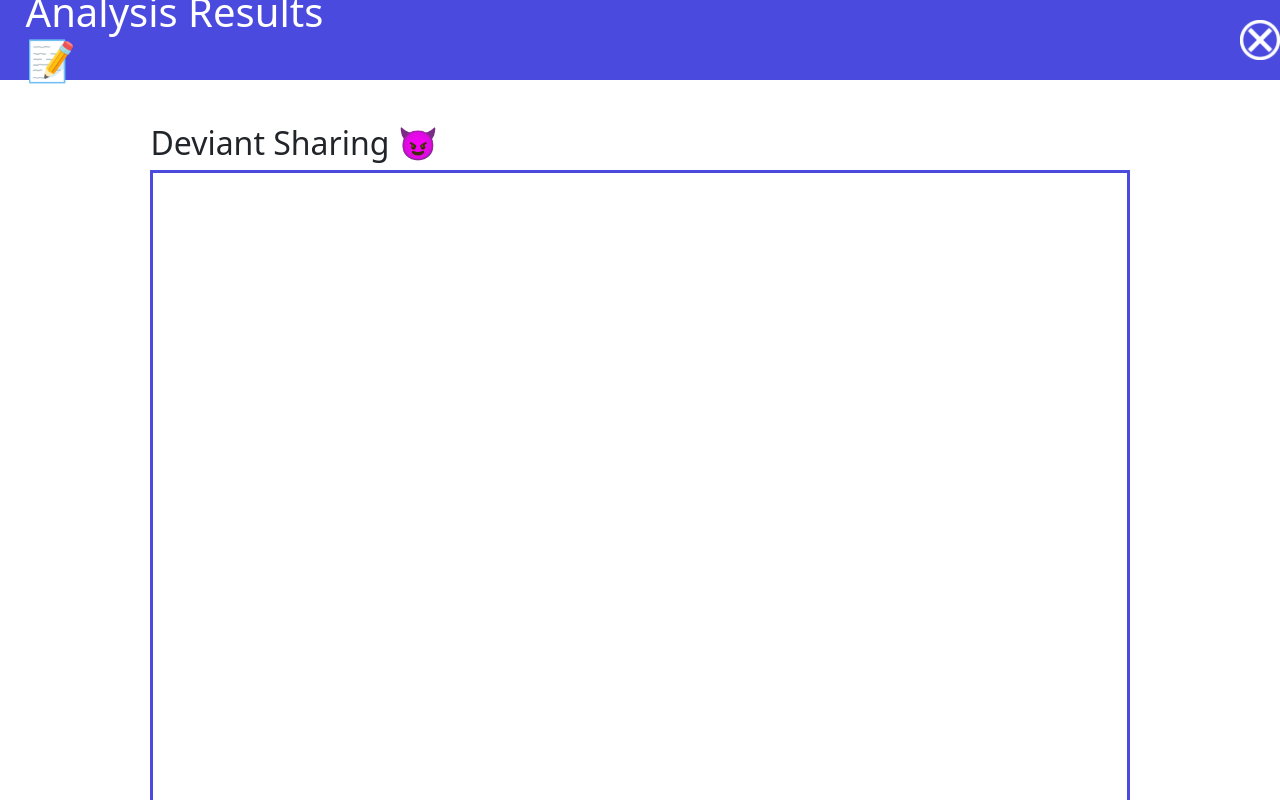
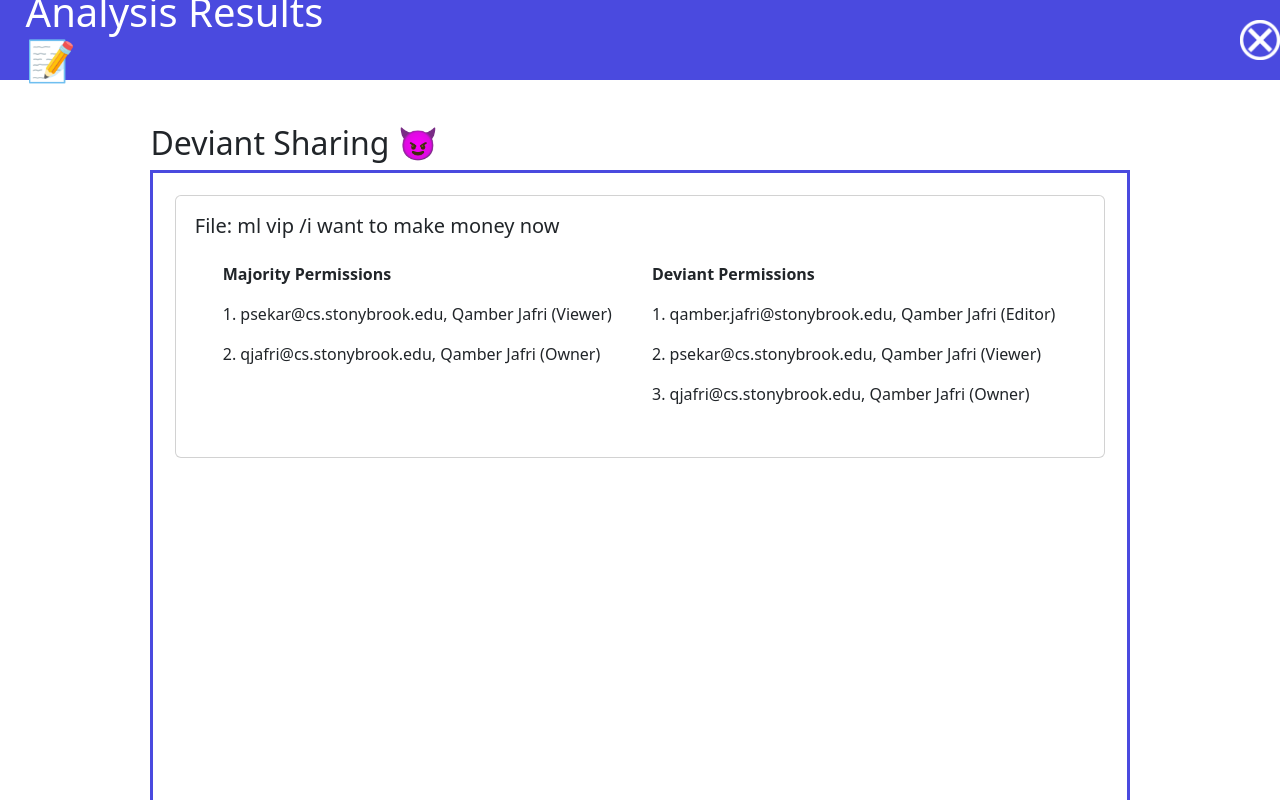
Before and after one commit to mifukuda/Google-Drive-Sharing-Manager, a React (Create React App) app in the folder client/: page /analyze in a window 1280 px wide. Shown: the top 800 px of the page. Built offline with nearby package versions, Linux system fonts and the light colour scheme.

Commit message:
Analyze Sharing Screen with dummy data

```diff
--- a/client/src/App.css
+++ b/client/src/App.css
@@ -159,6 +159,7 @@ h2.sidebarlogo {
   height: 800px;
   border: 3px solid rgb(74, 74, 223);
   overflow-y: scroll;
+  padding: 2%;
 }
 
 .sharingdifferenceslist {
@@ -168,6 +169,7 @@ h2.sidebarlogo {
   height: 800px;
   border: 3px solid rgb(74, 74, 223);
   overflow-y: scroll;
+  padding: 2%;
 }
 
 .exitbutton {
--- a/client/src/components/DeviantSharingCard.js
+++ b/client/src/components/DeviantSharingCard.js
@@ -0,0 +1,22 @@
+import React from "react";
+import {Card, Container, Row, Col} from "react-bootstrap";
+
+export default function SharingDifferencesCard(props) {
+    const roles = ["Viewer", "Commenter", "Editor", "Owner"];
+    let {majorityPermissions, deviantFile} = props
+    let deviantPermissions = deviantFile.permissions.map((element, index) => <p>{index + 1}. {element.granted_to.email}, {element.granted_to.display_name} ({roles[element.role]})</p>);
+    deviantPermissions.unshift(<p><b>Deviant Permissions</b></p>);
+    return (
+        <Card style={{padding:"2%"}}>
+            <Card.Title>File: {deviantFile.source}/{deviantFile.name}</Card.Title>
+            <Card.Body>
+                <Container>
+                    <Row>
+                        <Col>{majorityPermissions}</Col>
+                        <Col>{deviantPermissions}</Col>
+                    </Row>
+                </Container>
+            </Card.Body>
+        </Card>
+    );
+}
--- a/client/src/components/DeviantSharingList.js
+++ b/client/src/components/DeviantSharingList.js
@@ -1,14 +1,99 @@
 import React from "react";
+import DeviantSharingCard from "./DeviantSharingCard";
 
 export default function DeviantSharingList() {
-    let data = [
-        {
-            id: "23862385665631389623"
+    const roles = ["Viewer", "Commenter", "Editor", "Owner"];
+    let key = 0;
+    let data =
+    [
+        [
+            [
+            {
+                "dbID": "NEEDS TO BE CHANGED",
+                "id": "09030750548068505369",
+                "granted_to": {
+                "email": "psekar@cs.stonybrook.edu",
+                "display_name": "Qamber Jafri"
+                },
+                "role": 0
+            },
+            {
+                "dbID": "NEEDS TO BE CHANGED",
+                "id": "07998414906160512060",
+                "granted_to": {
+                "email": "qjafri@cs.stonybrook.edu",
+                "display_name": "Qamber Jafri"
+                },
+                "role": 3
+            }
+            ],
+            [
+            {
+                "_id": "NEEDS TO BE CHANGED",
+                "id": "17qIfalc5ZpeKnnIVKbiTq-zEf9hyY_qr2Stgly3OPa0",
+                "parent": null,
+                "date_created": "2022-11-01T02:35:08.738Z",
+                "date_modified": "2022-11-01T02:35:52.352Z",
+                "name": "i want to make money now",
+                "owner": {
+                "email": "qjafri@cs.stonybrook.edu",
+                "display_name": "Qamber Jafri"
+                },
+                "permissions": [
+                {
+                    "dbID": "NEEDS TO BE CHANGED",
+                    "id": "12955906192933072242",
+                    "granted_to": {
+                    "email": "qamber.jafri@stonybrook.edu",
+                    "display_name": "Qamber Jafri"
+                    },
+                    "role": 2
+                },
+                {
+                    "dbID": "NEEDS TO BE CHANGED",
+                    "id": "09030750548068505369",
+                    "granted_to": {
+                    "email": "psekar@cs.stonybrook.edu",
+                    "display_name": "Qamber Jafri"
+                    },
+                    "role": 0
+                },
+                {
+                    "dbID": "NEEDS TO BE CHANGED",
+                    "id": "07998414906160512060",
+                    "granted_to": {
+                    "email": "qjafri@cs.stonybrook.edu",
+                    "display_name": "Qamber Jafri"
+                    },
+                    "role": 3
+                }
+                ],
+                "shared_by": null,
+                "mime_type": "application/vnd.google-apps.document",
+                "source": "ml vip "
+            }
+            ]
+        ]
+    ]
+
+    let cards = []
+    buildList(data);
+
+    function buildList(results) {
+        for(let i=0; i < results.length; i++) {
+            buildListHelper(results[i]);
         }
-    ]
+    }
+
+    function buildListHelper(result) {
+        let majorityPermissions = result[0].map((element, i) =>  <p>{i + 1}. {element.granted_to.email}, {element.granted_to.display_name} ({roles[element.role]})</p>)
+        majorityPermissions.unshift(<p><b>Majority Permissions</b></p>);
+        cards = cards.concat(result[1].map((element, i) => <DeviantSharingCard majorityPermissions={majorityPermissions} deviantFile={element}/>))
+    }
+
     return (
         <div className="deviantsharinglist">
-
+            {cards}
         </div>
     );
 }
--- a/client/src/components/SharingDifferencesList.js
+++ b/client/src/components/SharingDifferencesList.js
@@ -1,4 +1,5 @@
 import React from "react";
+import SharingDifferencesCard from "./SharingDifferencesCard";
 
 export default function SharingDifferencesList() {
     let key = 0;
@@ -88,17 +89,22 @@ export default function SharingDifferencesList() {
         ]
     ]
 
+    let cards = []
+    buildList(data);
+
     function buildList(results) {
-
+        for(let i=0; i < results.length; i++) {
+            buildListHelper(results[i]);
+        }
     }
 
     function buildListHelper(result) {
-
+        cards = cards.concat(result[1].map((element, i) => <SharingDifferencesCard parent={result[0]} child={element}/>))
     }
 
     return (
         <div className="sharingdifferenceslist">
-            CUM
+            {cards}
         </div>
     );
 }
```
